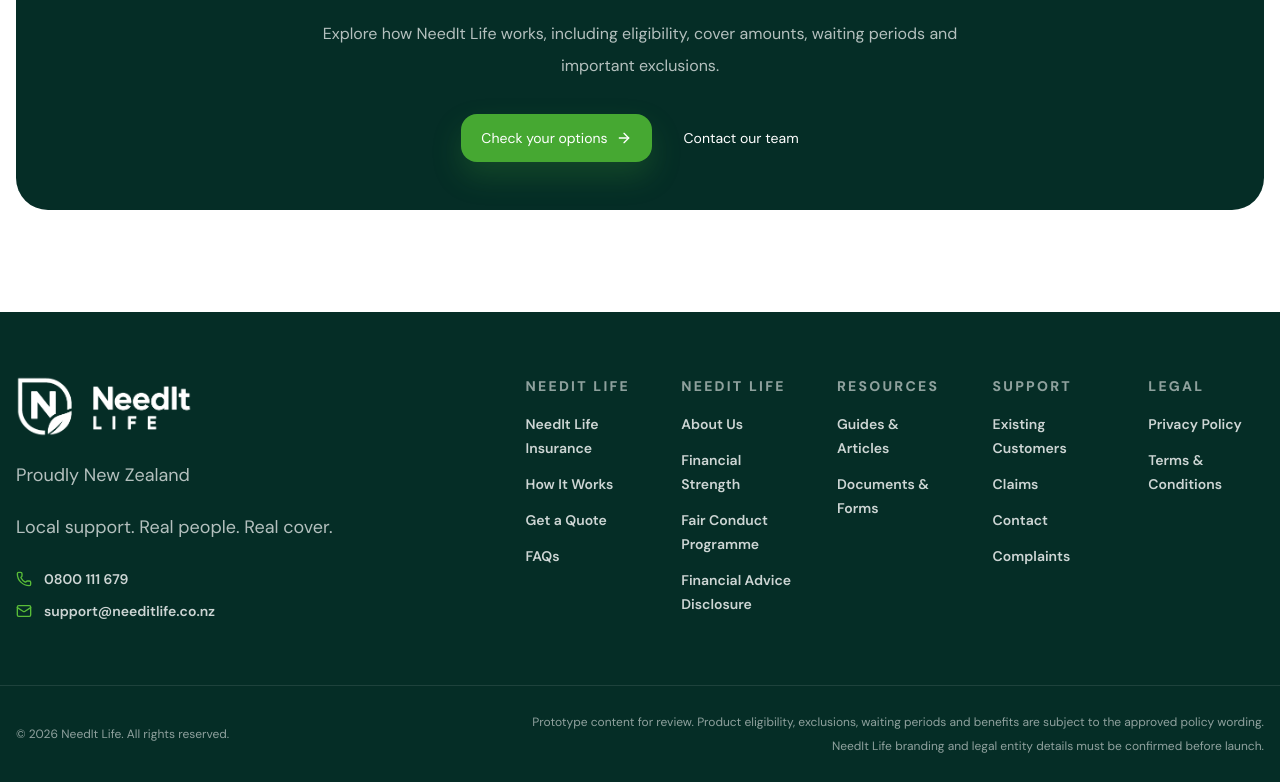
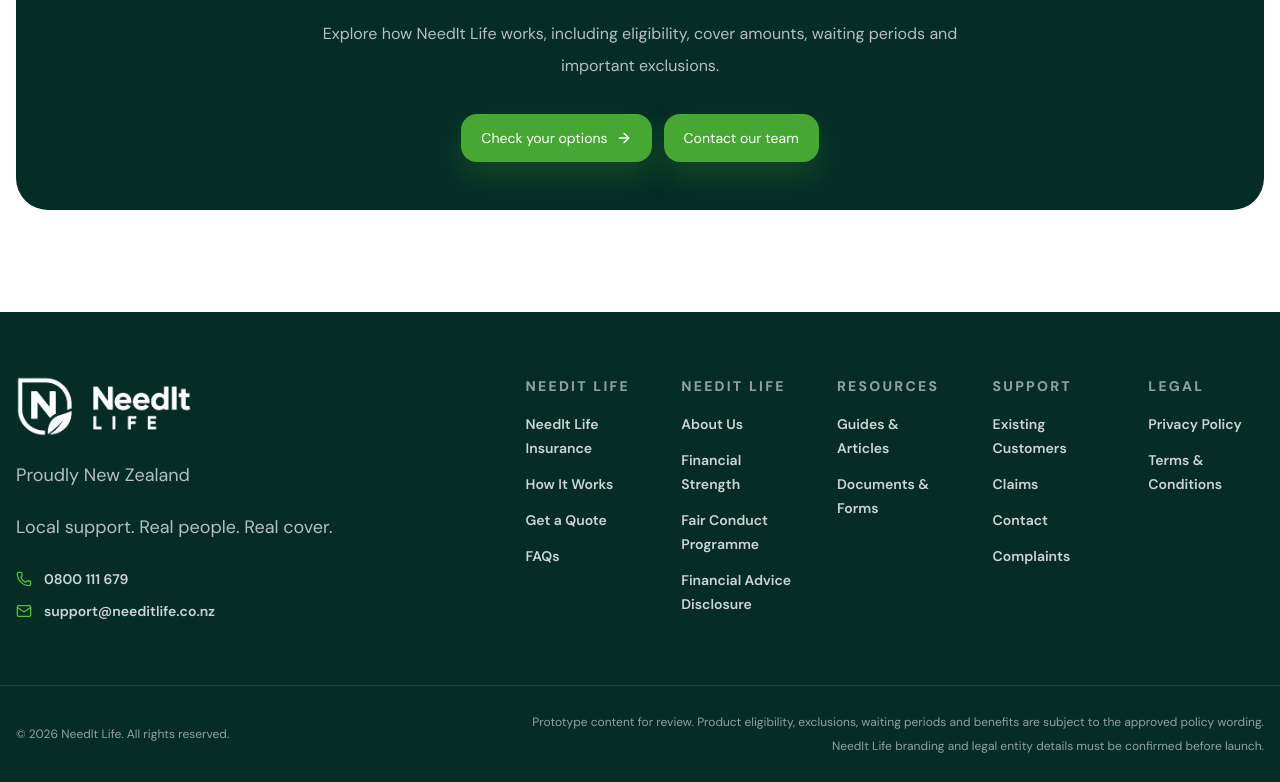
Before and after one commit to Coversure/needit-life-frontend, a Next.js app: page /about-us in a window 1280 px wide. Shown: the part 2194-2976 px from the top of the page. Built offline with nearby package versions, Linux system fonts and the light colour scheme; no server answers.

Commit message:
Inital commit - fix button

```diff
--- a/app/(site)/about-us/page.tsx
+++ b/app/(site)/about-us/page.tsx
@@ -4,7 +4,6 @@
 import { ButtonLink } from "@/components/ui/button";
 import { Container } from "@/components/ui/container";
 import { PageHero } from "@/components/ui/page-hero";
-import { siteConfig } from "@/lib/site";
 
 export const metadata: Metadata = {
   title: "About Us",
@@ -173,7 +172,7 @@
               Check your options
             </ButtonLink>
 
-            <ButtonLink href="/contact" variant="light">
+            <ButtonLink href="/contact" variant="primary">
               Contact our team
             </ButtonLink>
           </div>
```
